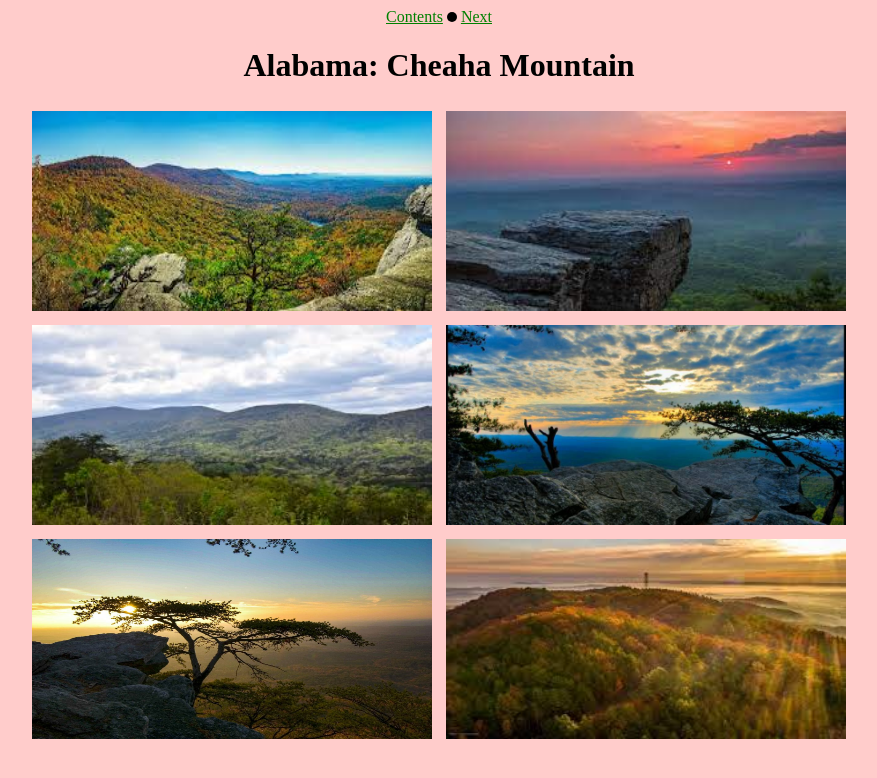
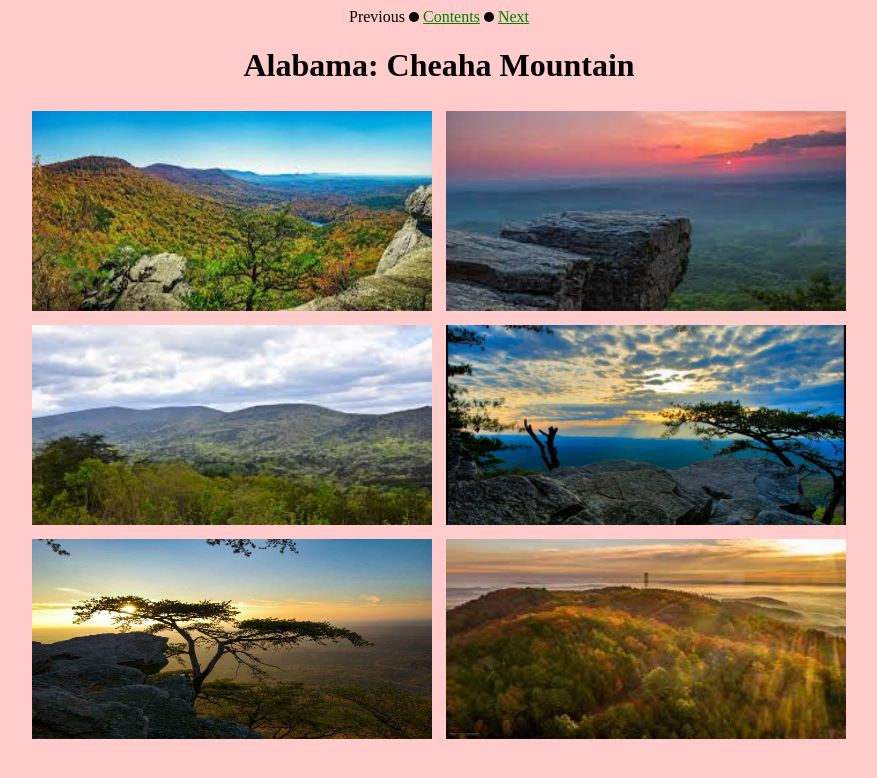
Before and after one commit to jgolden5/Highest-Points, a plain HTML site: page alabama.html in a window 1280 px wide. Shown: the whole page, without its empty margins (201-1078 px from the left). Drawn offline with Linux system fonts and the light colour scheme; files whose address does not match are found by name.

Commit message:
improved alabama header formatting

```diff
--- a/alabama.html
+++ b/alabama.html
@@ -11,6 +11,8 @@
     </style>
 </head>
 <body>
+<a style="color:black;">Previous</a>
+<span class="small-circle"></span>
 <a style="color:green;" href="/Users/jgolden1/html_projects/highest-points/contents.html">Contents</a>
 <span class="small-circle"></span>
 <a style="color:green;" href="/Users/jgolden1/html_projects/highest-points/alaska.html">Next</a>
```
